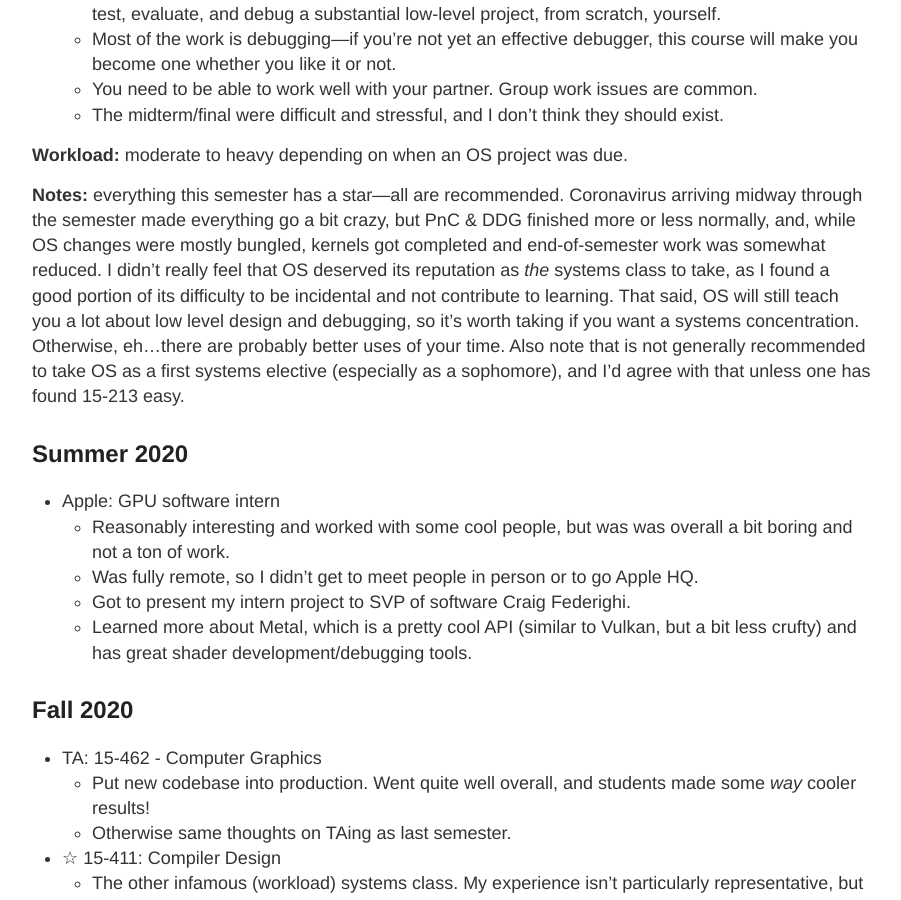
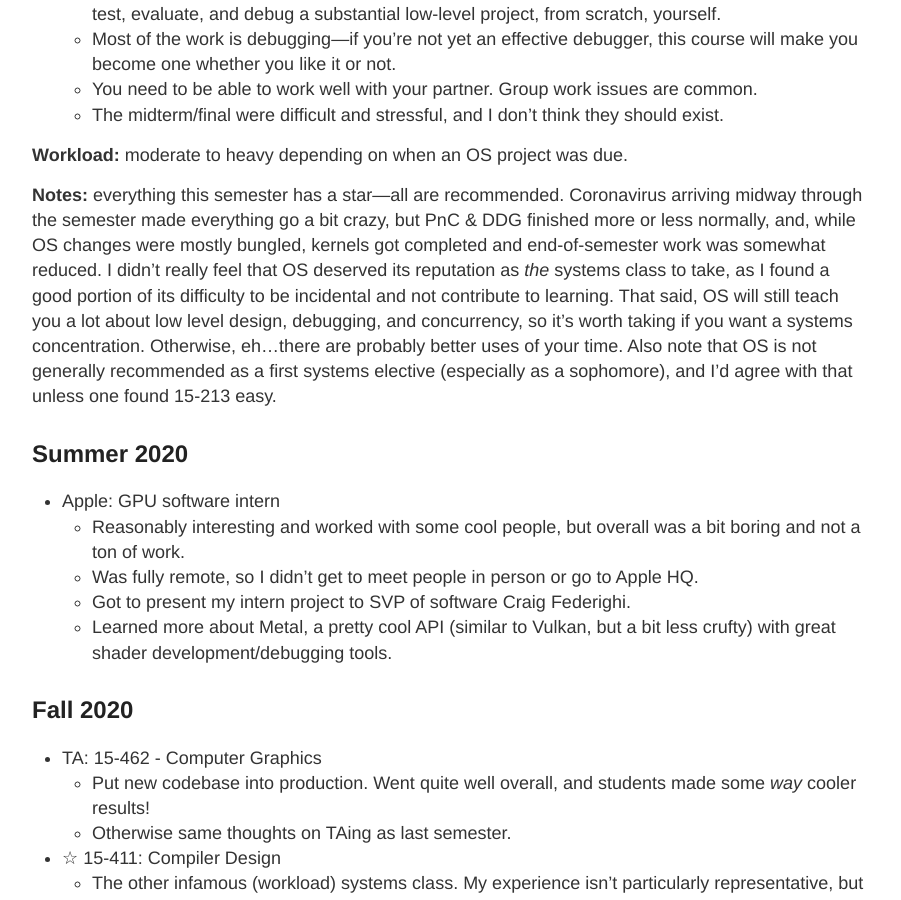
Before and after one commit to TheNumbat/thenumbat.github.io, a Jekyll site: the page built from cmu.md, in a window 1280 px wide and 900 px high, scrolled down 4466 px. Shown: the whole window, without its empty margins (188-1089 px from the left). Built offline with Jekyll 4.4.1, drawn with Linux system fonts in a browser that asks for light colours; some of the changed text lies outside the part shown.

Commit message:
yet more typos :^)

```diff
--- a/cmu.md
+++ b/cmu.md
@@ -120,14 +120,14 @@ Inspired by [these](https://wanshenl.me/courses/reviews/) [pages](http://weihang
 
 **Workload:** moderate to heavy depending on when an OS project was due.
 
-**Notes:** everything this semester has a star&mdash;all are recommended. Coronavirus arriving midway through the semester made everything go a bit crazy, but PnC &amp; DDG finished more or less normally, and, while OS changes were mostly bungled, kernels got completed and end-of-semester work was somewhat reduced. I didn't really feel that OS deserved its reputation as _the_ systems class to take, as I found a good portion of its difficulty to be incidental and not contribute to learning. That said, OS will still teach you a lot about low level design and debugging, so it's worth taking if you want a systems concentration. Otherwise, eh...there are probably better uses of your time. Also note that is not generally recommended to take OS as a first systems elective (especially as a sophomore), and I'd agree with that unless one has found 15-213 easy.
+**Notes:** everything this semester has a star&mdash;all are recommended. Coronavirus arriving midway through the semester made everything go a bit crazy, but PnC &amp; DDG finished more or less normally, and, while OS changes were mostly bungled, kernels got completed and end-of-semester work was somewhat reduced. I didn't really feel that OS deserved its reputation as _the_ systems class to take, as I found a good portion of its difficulty to be incidental and not contribute to learning. That said, OS will still teach you a lot about low level design, debugging, and concurrency, so it's worth taking if you want a systems concentration. Otherwise, eh...there are probably better uses of your time. Also note that OS is not generally recommended as a first systems elective (especially as a sophomore), and I'd agree with that unless one found 15-213 easy.
 
 ## Summer 2020
 - Apple: GPU software intern
-    - Reasonably interesting and worked with some cool people, but was was overall a bit boring and not a ton of work.
-    - Was fully remote, so I didn't get to meet people in person or to go Apple HQ.
+    - Reasonably interesting and worked with some cool people, but overall was a bit boring and not a ton of work.
+    - Was fully remote, so I didn't get to meet people in person or go to Apple HQ.
     - Got to present my intern project to SVP of software Craig Federighi.
-    - Learned more about Metal, which is a pretty cool API (similar to Vulkan, but a bit less crufty) and has great shader development/debugging tools.
+    - Learned more about Metal, a pretty cool API (similar to Vulkan, but a bit less crufty) with great shader development/debugging tools.
 
 ## Fall 2020
 - TA: 15-462 - Computer Graphics
@@ -154,7 +154,7 @@ Inspired by [these](https://wanshenl.me/courses/reviews/) [pages](http://weihang
 - ☆ 60-125: Introduction to 3D Animation
     - Very cool class and pretty fun! You learn each step of the 3D animation pipeline (mostly for film, but also games) by doing it yourself. You assemble everything you've built up over the semester into a final animation.
     - A surprising amount of work. Modelling is hard. Rigging is hard. Animation is hard. Everything is hard. I wish I had more time to dedicate to it in order to make more impressive final piece, but I still learned all the content.
-    - Good to experience the art side of computer graphics. (This is an art class.)
+    - Good to experience the art side of computer graphics.
 
 **Other:** Started working with the [Geometry Collective](http://geometry.cs.cmu.edu/).
 
```
